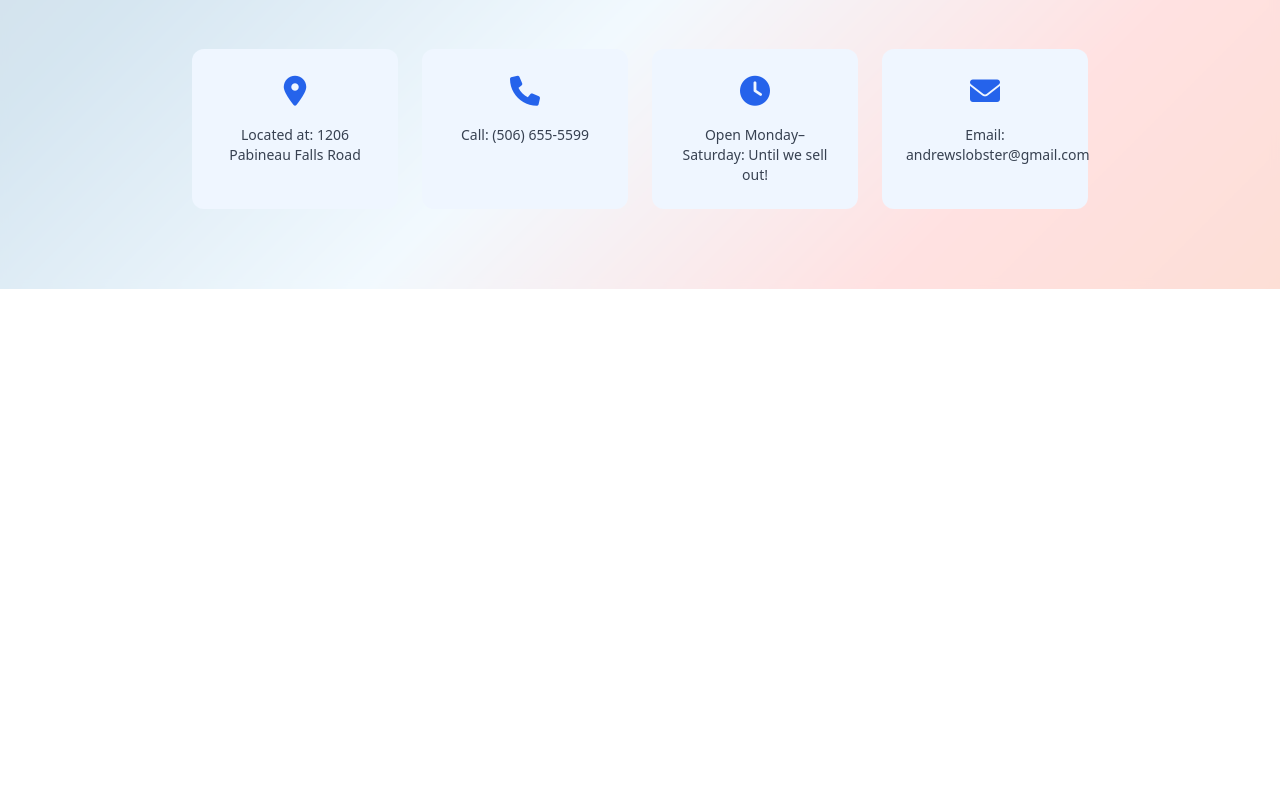
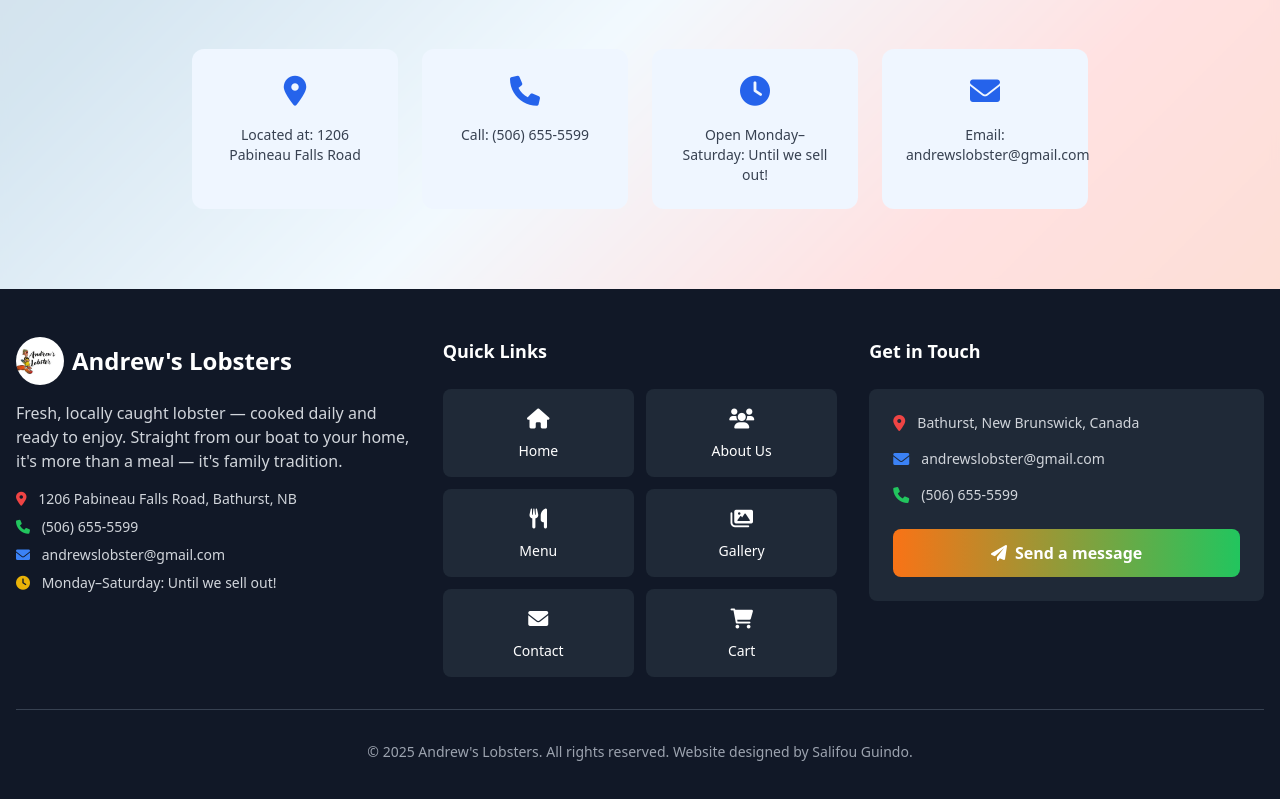
Before and after one commit to Guindo97/andrewlobsters, a React (Vite) app: page / in a window 1280 px wide. Shown: the part 1191-1990 px from the top of the page. Before the commit the page ends 1480 px from the top, so only its background shows below. Built offline with nearby package versions, Linux system fonts and the light colour scheme.

Commit message:
update commit footer and logo

```diff
--- a/src/App.jsx
+++ b/src/App.jsx
@@ -7,6 +7,7 @@ import Menu from './components/Menu';
 import Cart from './components/Cart';
 import Gallery from './components/Gallery';
 import Contact from './components/Contact';
+import Footer from './components/Footer';
 
 const App = () => {
   const [currentSection, setCurrentSection] = useState('home');
@@ -72,7 +73,7 @@ const App = () => {
   };
 
   return (
-    <div className="min-h-screen">
+    <div className="min-h-screen flex flex-col">
       <Header
         currentSection={currentSection}
         setCurrentSection={setCurrentSection}
@@ -81,9 +82,10 @@ const App = () => {
         cartItems={cartItems}
         t={t}
       />
-      <main className="pt-20">
+      <main className="pt-20 flex-1">
         {renderSection()}
       </main>
+      <Footer t={t} setCurrentSection={setCurrentSection} />
     </div>
   );
 };
--- /dev/null
+++ b/src/components/Footer.jsx
@@ -0,0 +1,120 @@
+import React from 'react';
+
+const Footer = ({ t, setCurrentSection }) => {
+  return (
+    <footer className="bg-gray-900 text-white py-12">
+      <div className="container mx-auto px-4">
+        <div className="grid md:grid-cols-3 gap-8">
+          {/* Company Info */}
+          <div>
+            <div className="flex items-center space-x-2 mb-4">
+              <img src="/images/andrew.jpg" alt="Andrew's Lobsters" className="w-12 h-12 rounded-full object-cover" />
+              <h3 className="text-2xl font-bold">Andrew's Lobsters</h3>
+            </div>
+            <p className="text-gray-300 mb-4">
+              Fresh, locally caught lobster — cooked daily and ready to enjoy.
+              Straight from our boat to your home, it's more than a meal — it's family tradition.
+            </p>
+            <div className="space-y-2 text-sm text-gray-300">
+              <p><i className="fas fa-map-marker-alt mr-2 text-red-500"></i> 1206 Pabineau Falls Road, Bathurst, NB</p>
+              <p><i className="fas fa-phone mr-2 text-green-500"></i> (506) 655-5599</p>
+              <p><i className="fas fa-envelope mr-2 text-blue-500"></i> andrewslobster@gmail.com</p>
+              <p><i className="fas fa-clock mr-2 text-yellow-500"></i> Monday–Saturday: Until we sell out!</p>
+            </div>
+          </div>
+
+          {/* Quick Links - Style comme la capture d'écran */}
+          <div>
+            <h4 className="text-lg font-semibold mb-6 text-white">Quick Links</h4>
+            <div className="grid grid-cols-2 gap-3">
+              <button
+                onClick={() => setCurrentSection('home')}
+                className="bg-gray-800 hover:bg-gray-700 text-white p-4 rounded-lg transition-all duration-200 flex flex-col items-center space-y-2"
+              >
+                <i className="fas fa-home text-xl"></i>
+                <span className="text-sm font-medium">Home</span>
+              </button>
+
+              <button
+                onClick={() => setCurrentSection('about')}
+                className="bg-gray-800 hover:bg-gray-700 text-white p-4 rounded-lg transition-all duration-200 flex flex-col items-center space-y-2"
+              >
+                <i className="fas fa-users text-xl"></i>
+                <span className="text-sm font-medium">About Us</span>
+              </button>
+
+              <button
+                onClick={() => setCurrentSection('menu')}
+                className="bg-gray-800 hover:bg-gray-700 text-white p-4 rounded-lg transition-all duration-200 flex flex-col items-center space-y-2"
+              >
+                <i className="fas fa-utensils text-xl"></i>
+                <span className="text-sm font-medium">Menu</span>
+              </button>
+
+              <button
+                onClick={() => setCurrentSection('gallery')}
+                className="bg-gray-800 hover:bg-gray-700 text-white p-4 rounded-lg transition-all duration-200 flex flex-col items-center space-y-2"
+              >
+                <i className="fas fa-images text-xl"></i>
+                <span className="text-sm font-medium">Gallery</span>
+              </button>
+
+              <button
+                onClick={() => setCurrentSection('contact')}
+                className="bg-gray-800 hover:bg-gray-700 text-white p-4 rounded-lg transition-all duration-200 flex flex-col items-center space-y-2"
+              >
+                <i className="fas fa-envelope text-xl"></i>
+                <span className="text-sm font-medium">Contact</span>
+              </button>
+
+              <button
+                onClick={() => setCurrentSection('cart')}
+                className="bg-gray-800 hover:bg-gray-700 text-white p-4 rounded-lg transition-all duration-200 flex flex-col items-center space-y-2"
+              >
+                <i className="fas fa-shopping-cart text-xl"></i>
+                <span className="text-sm font-medium">Cart</span>
+              </button>
+            </div>
+          </div>
+
+          {/* Get in Touch Section */}
+          <div>
+            <h4 className="text-lg font-semibold mb-6 text-white">Get in Touch</h4>
+            <div className="bg-gray-800 rounded-lg p-6">
+              <div className="space-y-4 mb-6">
+                <div className="flex items-center space-x-3">
+                  <i className="fas fa-map-marker-alt text-red-500"></i>
+                  <span className="text-gray-300 text-sm">Bathurst, New Brunswick, Canada</span>
+                </div>
+                <div className="flex items-center space-x-3">
+                  <i className="fas fa-envelope text-blue-500"></i>
+                  <span className="text-gray-300 text-sm">andrewslobster@gmail.com</span>
+                </div>
+                <div className="flex items-center space-x-3">
+                  <i className="fas fa-phone text-green-500"></i>
+                  <span className="text-gray-300 text-sm">(506) 655-5599</span>
+                </div>
+              </div>
+              <button
+                onClick={() => setCurrentSection('contact')}
+                className="w-full bg-gradient-to-r from-orange-500 to-green-500 text-white py-3 px-4 rounded-lg font-semibold hover:from-orange-600 hover:to-green-600 transition-all duration-200 flex items-center justify-center space-x-2"
+              >
+                <i className="fas fa-paper-plane"></i>
+                <span>Send a message</span>
+              </button>
+            </div>
+          </div>
+        </div>
+
+        {/* Bottom Section */}
+        <div className="border-t border-gray-700 mt-8 pt-8 text-center">
+          <div className="text-gray-400 text-sm mb-2">
+            © 2025 Andrew's Lobsters. All rights reserved. Website designed by Salifou Guindo.
+          </div>
+        </div>
+      </div>
+    </footer>
+  );
+};
+
+export default Footer;
--- a/src/components/Header.jsx
+++ b/src/components/Header.jsx
@@ -1,17 +1,28 @@
-import React from 'react';
+import React, { useState } from 'react';
 
 const Header = ({ currentSection, setCurrentSection, language, setLanguage, cartItems, t }) => {
+  const [isMobileMenuOpen, setIsMobileMenuOpen] = useState(false);
   const cartCount = cartItems.reduce((sum, item) => sum + item.quantity, 0);
+
+  const toggleMobileMenu = () => {
+    setIsMobileMenuOpen(!isMobileMenuOpen);
+  };
+
+  const handleSectionClick = (section) => {
+    setCurrentSection(section);
+    setIsMobileMenuOpen(false);
+  };
 
   return (
     <header className="fixed top-0 w-full bg-white/95 backdrop-blur-sm shadow-lg z-50">
       <div className="container mx-auto px-4 py-4">
         <div className="flex justify-between items-center">
           <div className="flex items-center space-x-2">
-            <span className="text-3xl">🦞</span>
+            <img src="/images/andrew.jpg" alt="Andrew's Lobsters" className="w-10 h-10 rounded-full object-cover" />
             <h1 className="text-2xl font-bold text-blue-900">Andrew's Lobsters</h1>
           </div>
 
+          {/* Desktop Navigation */}
           <nav className="hidden md:flex space-x-6">
             {['home', 'menu', 'gallery', 'contact'].map(section => (
               <button
@@ -45,14 +56,57 @@ const Header = ({ currentSection, setCurrentSection, language, setLanguage, cart
           </nav>
 
           <div className="flex items-center space-x-4">
+            {/* Mobile Cart Button */}
+            <button
+              onClick={() => setCurrentSection('cart')}
+              className="md:hidden relative p-2 text-red-600 hover:bg-red-100 rounded-lg transition-colors"
+            >
+              <i className="fas fa-shopping-cart text-xl"></i>
+              {cartCount > 0 && (
+                <span className="absolute -top-1 -right-1 bg-red-500 text-white rounded-full w-5 h-5 flex items-center justify-center text-xs">
+                  {cartCount}
+                </span>
+              )}
+            </button>
+
+            {/* Language Button */}
             <button
               onClick={() => setLanguage(language === 'en' ? 'fr' : 'en')}
               className="px-3 py-1 bg-blue-600 text-white rounded-lg hover:bg-blue-700 transition-colors"
             >
               {language === 'en' ? 'FR' : 'EN'}
             </button>
+
+            {/* Mobile Menu Button */}
+            <button
+              onClick={toggleMobileMenu}
+              className="md:hidden p-2 text-blue-900 hover:bg-blue-100 rounded-lg transition-colors"
+            >
+              <i className={`fas ${isMobileMenuOpen ? 'fa-times' : 'fa-bars'} text-xl`}></i>
+            </button>
           </div>
         </div>
+
+        {/* Mobile Navigation Menu */}
+        {isMobileMenuOpen && (
+          <div className="md:hidden mt-4 bg-white rounded-lg shadow-lg border">
+            <nav className="flex flex-col space-y-2 p-4">
+              {['home', 'menu', 'gallery', 'contact'].map(section => (
+                <button
+                  key={section}
+                  onClick={() => handleSectionClick(section)}
+                  className={`px-4 py-3 rounded-lg transition-all text-left ${
+                    currentSection === section
+                      ? 'bg-blue-600 text-white'
+                      : 'text-blue-900 hover:bg-blue-100'
+                  }`}
+                >
+                  {t.nav[section]}
+                </button>
+              ))}
+            </nav>
+          </div>
+        )}
       </div>
     </header>
   );
```
Also changed, not shown: public/images/andrew.jpg (added).
